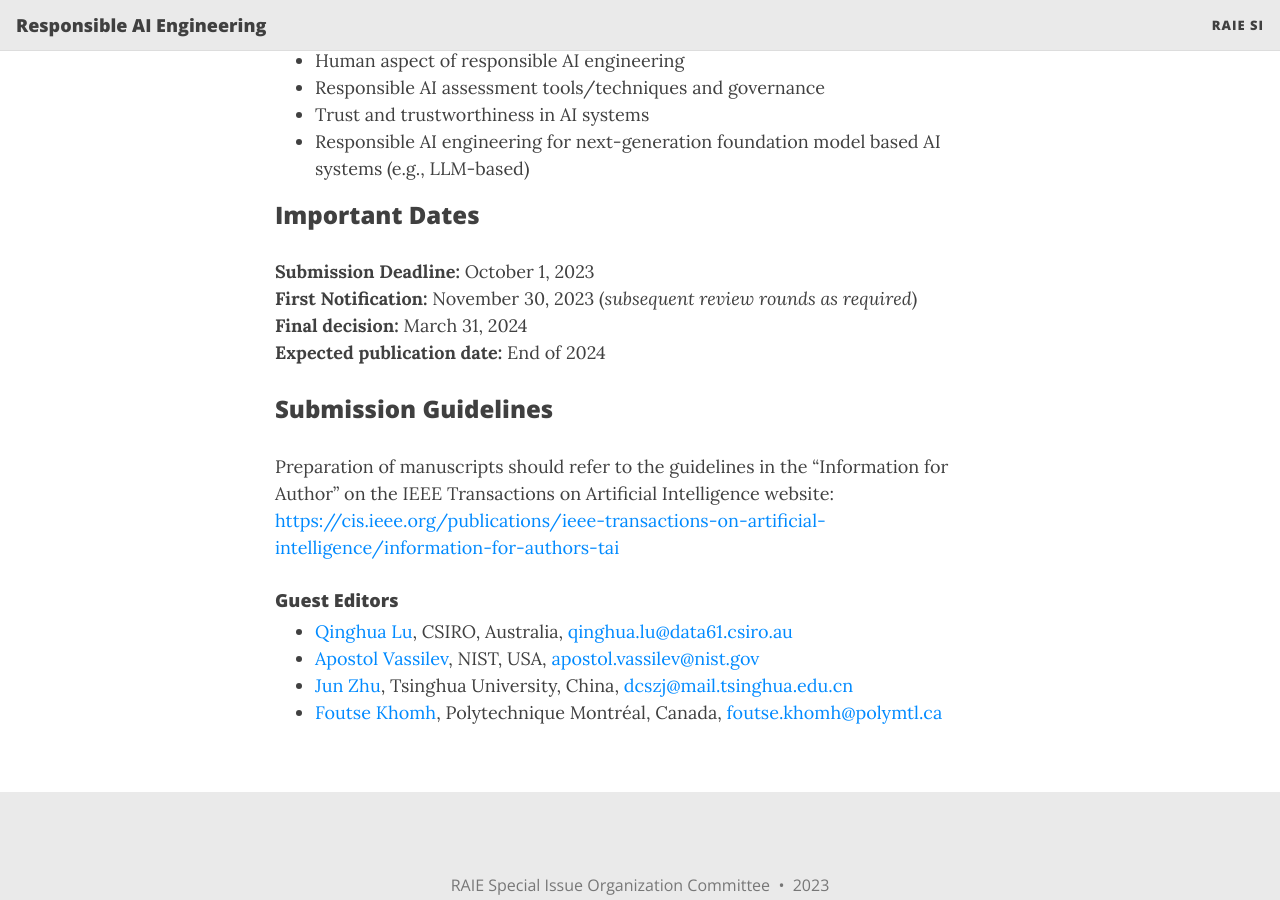
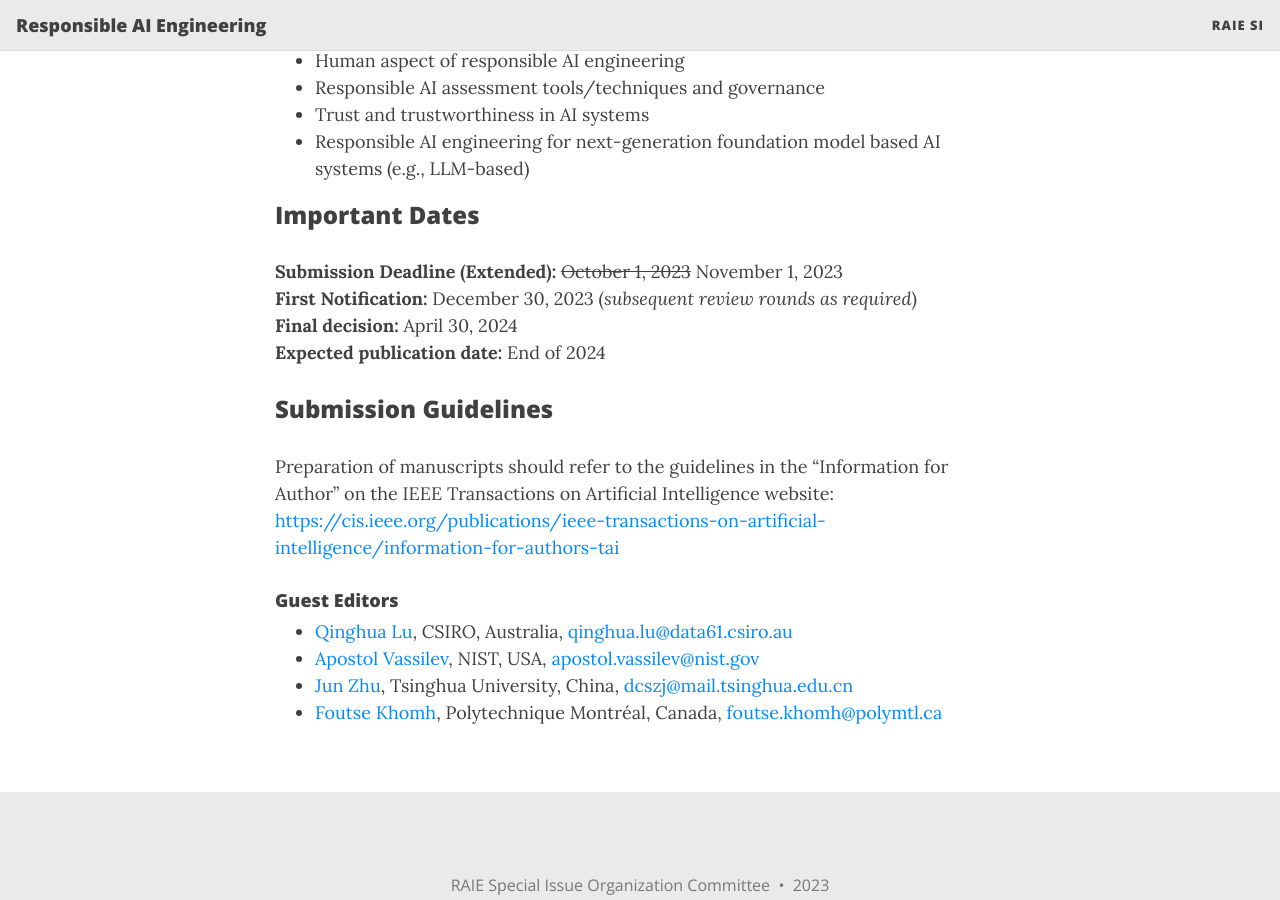
Before and after one commit to RAIEngineering/RAIE, a Jekyll site: the page built from RAIESI.md, in a window 1280 px wide and 900 px high, scrolled down 1290 px. Built offline with Jekyll 4.4.1, drawn with Linux system fonts in a browser that asks for light colours; nearby versions of some CDN libraries.

Commit message:
Update RAIESI.md

```diff
--- a/RAIESI.md
+++ b/RAIESI.md
@@ -27,11 +27,11 @@ Topics of interests include, but are not limited to:
 
 ### Important Dates
 
-**Submission Deadline:** October 1, 2023
+**Submission Deadline (Extended):** ~~October 1, 2023~~ November 1, 2023
 <br>
-**First Notification:** November 30, 2023 (*subsequent review rounds as required*)
+**First Notification:** December 30, 2023 (*subsequent review rounds as required*)
 <br>
-**Final decision:** March 31, 2024
+**Final decision:** April 30, 2024
 <br>
 **Expected publication date:** End of 2024
 
```
